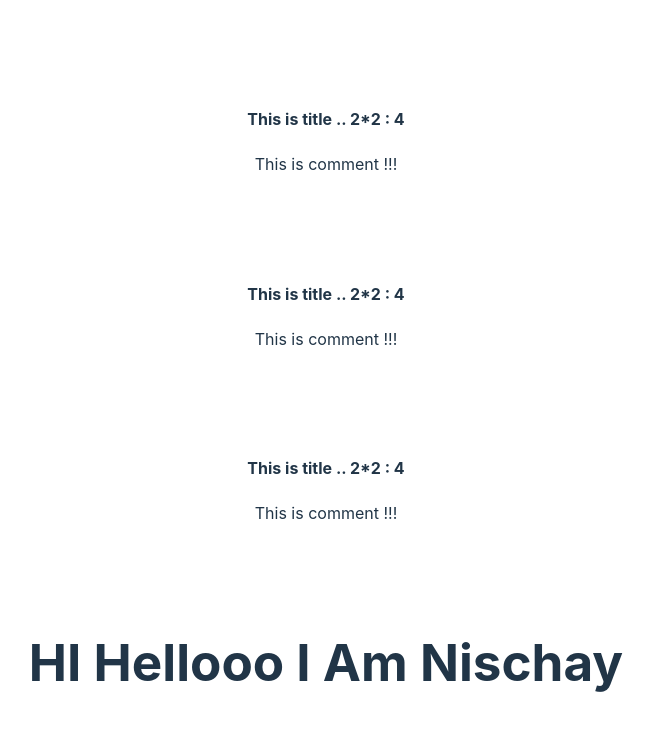
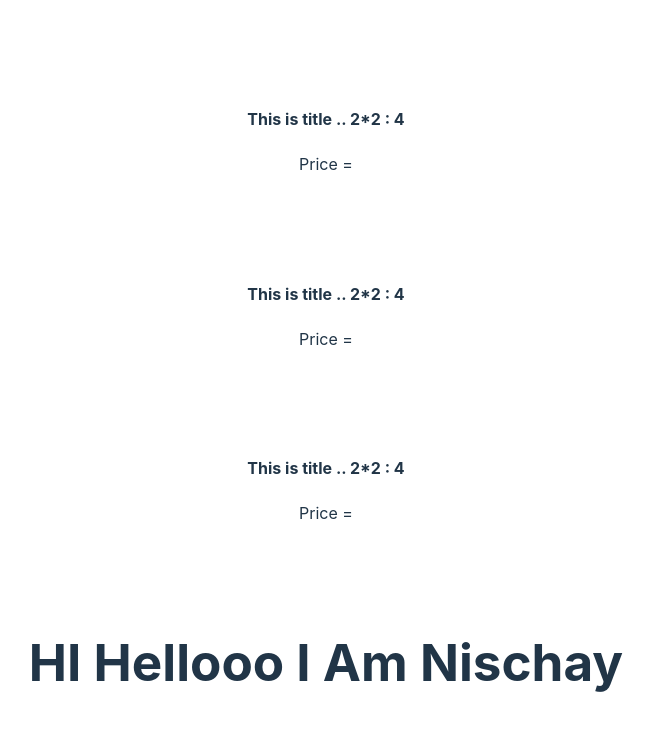
Before and after one commit to NischayHR-11/ReactJS, a React (Vite) app in the folder Basic_Concept/: page / in a window 1280 px wide. Shown: the top 730 px of the page, without its empty margins (314-967 px from the left). Built offline with nearby package versions, Linux system fonts and the light colour scheme.

Commit message:
Added Dynamic Pricing The Product Feature

```diff
--- a/Basic_Concept/src/description.jsx
+++ b/Basic_Concept/src/description.jsx
@@ -1,7 +1,7 @@
-function Description(){            // First Letter Of The Component Must Be Capital.
+function Description({price}){            // First Letter Of The Component Must Be Capital.
 
     return (
-    <p className="description">This is comment !!!</p>     // Camel Case Is used.(Class name).
+    <p className="description">Price = {price}</p>     // Camel Case Is used.(Class name).
     );
 }
 
```
